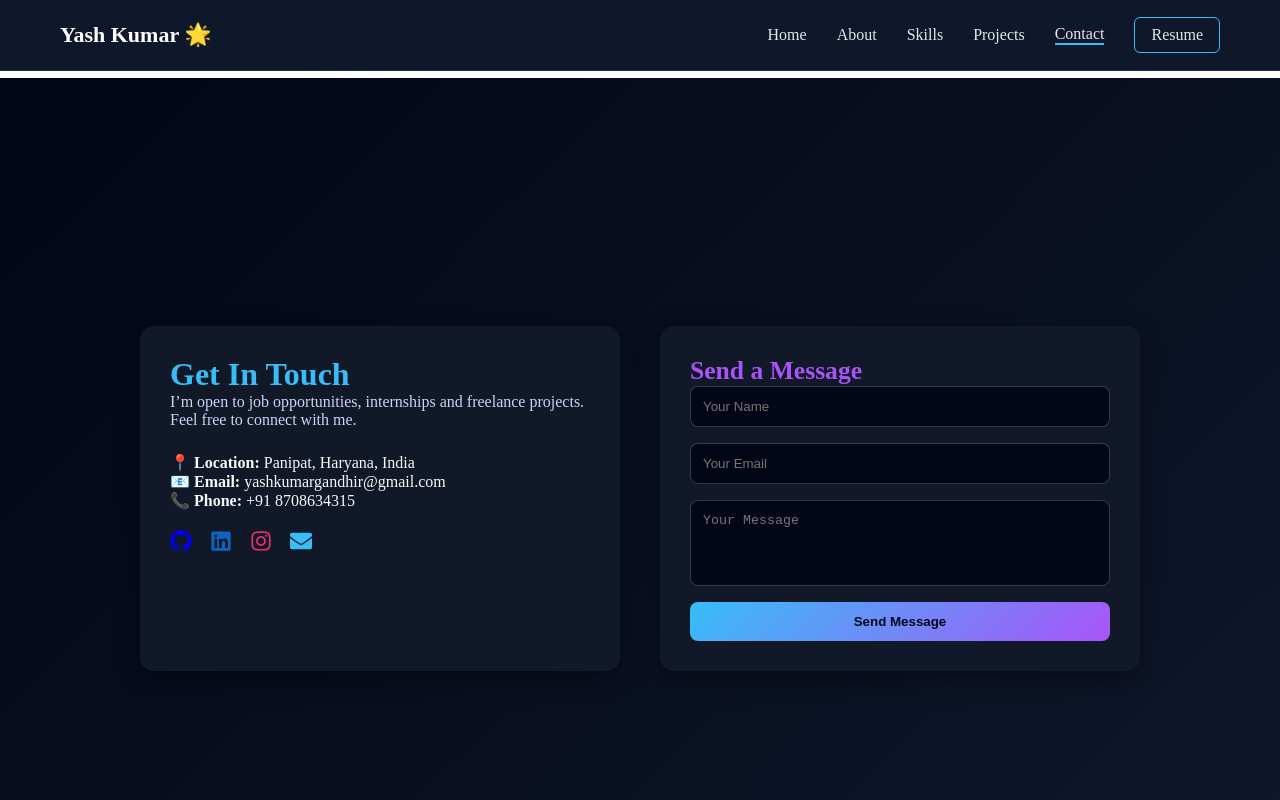
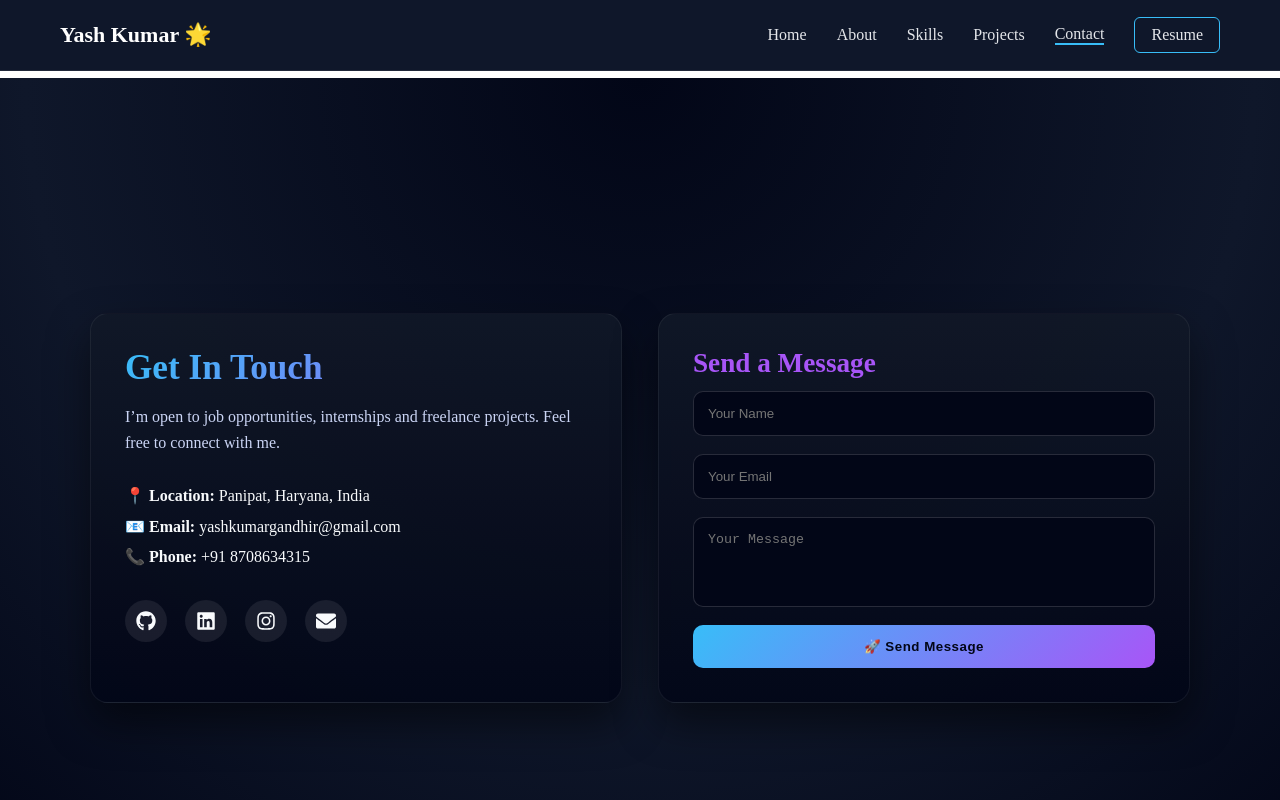
Before and after one commit to yashk20030615/my_portfolio, a React (Vite) app: page /contact in a window 1280 px wide. Shown: the top 800 px of the page. Built offline with nearby package versions, Linux system fonts and the light colour scheme.

Commit message:
Some more changes

```diff
--- a/src/App.jsx
+++ b/src/App.jsx
@@ -40,7 +40,7 @@ const App = () => {
 
   return (
     <Router>
-      <ScrollToTop /> {/* 🔥 THIS FIXES THE PROBLEM */}
+      <ScrollToTop />
       <Navbar />
 
       <div style={{ paddingTop: "78px", minHeight: "calc(100vh - 78px)" }}>
--- a/src/Pages/Contact.jsx
+++ b/src/Pages/Contact.jsx
@@ -11,10 +11,10 @@ const Contact = () => {
 
     emailjs
       .sendForm(
-        "service_r6f006d",      // 🔁 YOUR SERVICE ID
-        "template_08g6h8q",     // 🔁 YOUR TEMPLATE ID
+        "service_r6f006d",
+        "template_08g6h8q",
         formRef.current,
-        "WU0relUU28WwoQkRF"    // 🔁 YOUR PUBLIC KEY
+        "WU0relUU28WwoQkRF"
       )
       .then(
         () => {
@@ -32,9 +32,9 @@ const Contact = () => {
     <section
       style={{
         minHeight: "100vh",
-        padding: "100px 24px 60px",
-        background: "linear-gradient(135deg, #020617 0%, #0f172a 100%)",
-        color: "#f8fafc",
+        padding: "120px 24px 60px",
+        background:
+          "radial-gradient(circle at top, #020617 0%, #0f172a 60%, #020617 100%)",
         display: "flex",
         justifyContent: "center",
         alignItems: "center",
@@ -42,76 +42,62 @@ const Contact = () => {
     >
       <div
         style={{
-          maxWidth: "1000px",
+          maxWidth: "1100px",
           width: "100%",
-          display: "flex",
-          flexWrap: "wrap",
-          gap: "40px",
+          display: "grid",
+          gridTemplateColumns: "repeat(auto-fit, minmax(320px, 1fr))",
+          gap: "36px",
         }}
       >
-        {/* LEFT : SAME AS BEFORE */}
+        {/* LEFT */}
         <motion.div
-          initial={{ opacity: 0, x: -40 }}
-          animate={{ opacity: 1, x: 0 }}
+          initial={{ opacity: 0, y: 30 }}
+          animate={{ opacity: 1, y: 0 }}
           transition={{ duration: 0.8 }}
-          style={{
-            flex: "1 1 300px",
-            backgroundColor: "#111827",
-            padding: "30px",
-            borderRadius: "14px",
-            boxShadow: "0 8px 25px rgba(0,0,0,0.4)",
-          }}
+          style={cardStyle}
         >
-          <h2 style={{ fontSize: "2rem", fontWeight: 700, color: "#38bdf8" }}>
-            Get In Touch
-          </h2>
+          <h2 style={headingStyle}>Get In Touch</h2>
 
-          <p style={{ color: "#cbd5f5", marginBottom: "24px" }}>
+          <p style={{ color: "#cbd5f5", marginBottom: "26px", lineHeight: 1.6 }}>
             I’m open to job opportunities, internships and freelance projects.
             Feel free to connect with me.
           </p>
 
-          <p>📍 <strong>Location:</strong> Panipat, Haryana, India</p>
-          <p>📧 <strong>Email:</strong> yashkumargandhir@gmail.com</p>
-          <p>📞 <strong>Phone:</strong> +91 8708634315</p>
+          <div style={{ lineHeight: "1.9" }}>
+            <p>📍 <strong>Location:</strong> Panipat, Haryana, India</p>
+            <p>📧 <strong>Email:</strong> yashkumargandhir@gmail.com</p>
+            <p>📞 <strong>Phone:</strong> +91 8708634315</p>
+          </div>
 
-          <div style={{ display: "flex", gap: "18px", marginTop: "20px" }}>
-            <a href="https://github.com/yashk20030615" target="_blank" rel="noreferrer">
-              <FaGithub size={22} />
-            </a>
-            <a href="https://www.linkedin.com/in/yash-kumar-gandhir/" target="_blank" rel="noreferrer">
-              <FaLinkedin size={22} color="#0a66c2" />
-            </a>
-            <a href="https://www.instagram.com/yashkumarg15/" target="_blank" rel="noreferrer">
-              <FaInstagram size={22} color="#e1306c" />
-            </a>
-            <a href="mailto:yashkumargandhir@gmail.com">
-              <FaEnvelope size={22} color="#38bdf8" />
-            </a>
+          <div style={socialRow}>
+            <SocialIcon href="https://github.com/yashk20030615">
+              <FaGithub />
+            </SocialIcon>
+            <SocialIcon href="https://www.linkedin.com/in/yash-kumar-gandhir/">
+              <FaLinkedin />
+            </SocialIcon>
+            <SocialIcon href="https://www.instagram.com/yashkumarg15/">
+              <FaInstagram />
+            </SocialIcon>
+            <SocialIcon href="mailto:yashkumargandhir@gmail.com">
+              <FaEnvelope />
+            </SocialIcon>
           </div>
         </motion.div>
 
-        {/* RIGHT : FORM (WORKING NOW) */}
+        {/* RIGHT */}
         <motion.div
-          initial={{ opacity: 0, x: 40 }}
-          animate={{ opacity: 1, x: 0 }}
-          transition={{ duration: 0.8 }}
-          style={{
-            flex: "1 1 300px",
-            backgroundColor: "#111827",
-            padding: "30px",
-            borderRadius: "14px",
-            boxShadow: "0 8px 25px rgba(0,0,0,0.4)",
-          }}
+          initial={{ opacity: 0, y: 30 }}
+          animate={{ opacity: 1, y: 0 }}
+          transition={{ duration: 0.8, delay: 0.1 }}
+          style={cardStyle}
         >
-          <h3 style={{ fontSize: "1.6rem", color: "#a855f7" }}>
-            Send a Message
-          </h3>
+          <h3 style={subHeadingStyle}>Send a Message</h3>
 
           <form
             ref={formRef}
             onSubmit={sendEmail}
-            style={{ display: "flex", flexDirection: "column", gap: "16px" }}
+            style={{ display: "flex", flexDirection: "column", gap: "18px" }}
           >
             <input
               type="text"
@@ -137,9 +123,14 @@ const Contact = () => {
               style={{ ...inputStyle, resize: "none" }}
             />
 
-            <button type="submit" style={buttonStyle}>
-              Send Message
-            </button>
+            <motion.button
+              whileHover={{ scale: 1.03 }}
+              whileTap={{ scale: 0.97 }}
+              type="submit"
+              style={buttonStyle}
+            >
+              🚀 Send Message
+            </motion.button>
           </form>
         </motion.div>
       </div>
@@ -147,22 +138,80 @@ const Contact = () => {
   );
 };
 
+/* ---------- STYLES ---------- */
+
+const cardStyle = {
+  background:
+    "linear-gradient(180deg, rgba(17,24,39,0.9), rgba(2,6,23,0.9))",
+  padding: "34px",
+  borderRadius: "18px",
+  boxShadow: "0 20px 40px rgba(0,0,0,0.5)",
+  color: "#f8fafc",
+  border: "1px solid rgba(255,255,255,0.06)",
+};
+
+const headingStyle = {
+  fontSize: "2.2rem",
+  fontWeight: 800,
+  background: "linear-gradient(135deg, #38bdf8, #a855f7)",
+  WebkitBackgroundClip: "text",
+  WebkitTextFillColor: "transparent",
+  marginBottom: "16px",
+};
+
+const subHeadingStyle = {
+  fontSize: "1.7rem",
+  fontWeight: 700,
+  marginBottom: "12px",
+  color: "#a855f7",
+};
+
 const inputStyle = {
-  padding: "12px",
-  borderRadius: "8px",
-  border: "1px solid rgba(255,255,255,0.2)",
+  padding: "14px",
+  borderRadius: "10px",
+  border: "1px solid rgba(255,255,255,0.15)",
   backgroundColor: "#020617",
   color: "#f8fafc",
+  outline: "none",
+  transition: "0.25s",
 };
 
 const buttonStyle = {
-  padding: "12px",
-  borderRadius: "8px",
+  padding: "14px",
+  borderRadius: "10px",
   border: "none",
   cursor: "pointer",
-  fontWeight: 600,
+  fontWeight: 700,
+  letterSpacing: "0.5px",
   background: "linear-gradient(135deg, #38bdf8, #a855f7)",
   color: "#020617",
 };
 
+const socialRow = {
+  display: "flex",
+  gap: "18px",
+  marginTop: "28px",
+};
+
+const SocialIcon = ({ href, children }) => (
+  <motion.a
+    href={href}
+    target="_blank"
+    rel="noreferrer"
+    whileHover={{ y: -4, scale: 1.1 }}
+    style={{
+      width: "42px",
+      height: "42px",
+      display: "grid",
+      placeItems: "center",
+      borderRadius: "50%",
+      background: "rgba(255,255,255,0.08)",
+      color: "#f8fafc",
+      fontSize: "20px",
+    }}
+  >
+    {children}
+  </motion.a>
+);
+
 export default Contact;
--- a/src/Pages/Project.jsx
+++ b/src/Pages/Project.jsx
@@ -110,10 +110,10 @@ const Projects = () => {
           <ProjectCard
             title="Library Management System"
             technologies="React.js,Node.js,Express.js,MongoDb,Axios"
-            description=""
+            description="A full-stack web application to manage authors and books with complete CRUD operations. Features include adding, updating, searching, and displaying authors and their books with a clean and responsive UI."
             image={library}
-            liveLink=""
-            codeLink=""
+            liveLink="https://library-management-system-ten-zeta.vercel.app/"
+            codeLink="https://github.com/yashk20030615/Library_Management_System.git"
             handleRedirect={handleRedirect}
             />
       </div>
--- a/src/Pages/Skill.jsx
+++ b/src/Pages/Skill.jsx
@@ -11,18 +11,20 @@ import expressLogo from "../assets/express.png";
 import mongoLogo from "../assets/mongo.png";
 import gitLogo from "../assets/git.jpg";
 import mysql from "../assets/mysql.png";
+import python from "../assets/python.png"
 const skills = [
-  { name: "C Programming", level: 75, logo: cLogo },
+  { name: "C Programming", level: 95, logo: cLogo },
   // { name: "Java", level: 70, logo: javaLogo },
   { name: "HTML", level: 90, logo: htmlLogo },
   { name: "CSS", level: 85, logo: cssLogo },
-  { name: "JavaScript", level: 80, logo: jsLogo },
+  { name: "JavaScript", level: 90, logo: jsLogo },
   { name: "React.js", level: 75, logo: reactLogo },
-  { name: "Node.js", level: 70, logo: nodeLogo },
-  { name: "Express.js", level: 70, logo: expressLogo },
-  { name: "MongoDB", level: 65, logo: mongoLogo },
+  { name: "Node.js", level: 75, logo: nodeLogo },
+  { name: "Express.js", level: 75, logo: expressLogo },
+  { name: "MongoDB", level: 70, logo: mongoLogo },
   { name: "Git & GitHub", level: 75, logo: gitLogo },
-  { name: "MySQL" , level:80 , logo:mysql},
+  { name: "MySQL" , level:70 , logo:mysql},
+  { name: "Python" ,level:20, logo:python}
 ];
 
 const Skills = () => {
```
Also changed, not shown: src/assets/python.png (added).
